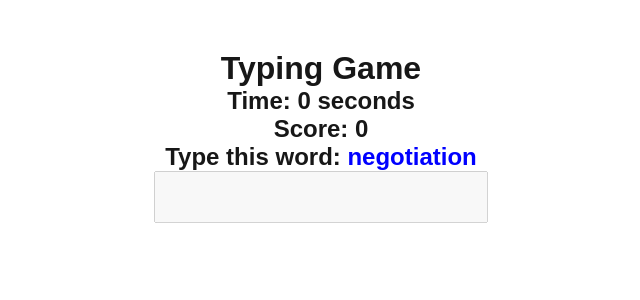
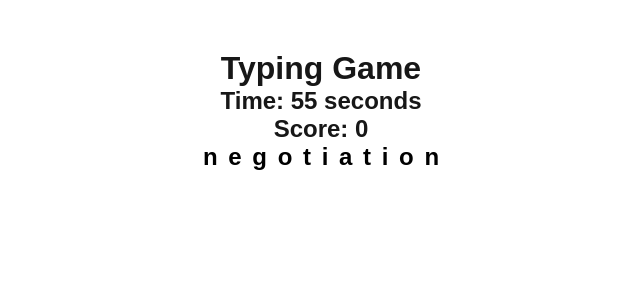
Before and after one commit to ryolingo/TOEIC-Typing-Game, a Next.js app: page /Game in a window 1280 px wide. Before the commit this address had no page. Shown: the top 300 px of the page, without its empty margins (319-959 px from the left). Built offline with nearby package versions, Linux system fonts and the light colour scheme.

Commit message:
inputをbox→の文字に変換

```diff
--- a/src/app/Game/page.tsx
+++ b/src/app/Game/page.tsx
@@ -1,25 +1,52 @@
 "use client";
 import { useRouter } from "next/navigation";
-import React, { useState, useEffect, useRef } from "react";
+import React, { useState, useEffect } from "react";
 import { wordsList } from "../conponents/WordList";
 
 const TypingGame = () => {
   // ゲームの状態
-  const [currentWord, setCurrentWord] = useState(""); // 現在の表示される単語
-  const [typedWord, setTypedWord] = useState(""); // プレイヤーが入力した単語
+  const [word, setWord] = useState("ESMAscript");
+  const [userInput, setUserInput] = useState(""); // ユーザーの入力を管理
   const [score, setScore] = useState(0); // スコア管理
   const [timer, setTimer] = useState(60); // タイマーを60秒に設定
   const router = useRouter();
 
-  // フォーカス管理用のref
-  const inputRef = useRef<HTMLInputElement>(null);
+  // ランダムな単語を設定する関数
+  const setRandomWord = () => {
+    const randomIndex = Math.floor(Math.random() * wordsList.length);
+    setWord(wordsList[randomIndex]);
+    setUserInput(""); // 新しい単語が来るたびにユーザー入力をリセット
+  };
+
+  // 単語の表示を作成
+  const renderWord = () => {
+    return word.split("").map((char, index) => {
+      let color = "black"; // 初期状態は黒色
+
+      // ユーザーが入力した文字と比較
+      if (index < userInput.length) {
+        if (char === userInput[index]) {
+          color = "green"; // 正解は緑色
+        } else {
+          color = "red"; // 不正解は赤色
+        }
+      }
+
+      return (
+        <span
+          key={index}
+          style={{ color, fontWeight: "bold", margin: "0 2px" }}
+        >
+          {index < userInput.length ? userInput[index] : char}{" "}
+          {/* 入力した文字を表示 */}
+        </span>
+      );
+    });
+  };
 
   // ゲーム開始時に最初の単語をセットし、タイマーを開始
   useEffect(() => {
     setRandomWord();
-    if (inputRef.current) {
-      inputRef.current.focus();
-    }
 
     const interval = setInterval(() => {
       setTimer((prev) => {
@@ -30,29 +57,38 @@ const TypingGame = () => {
         }
         return prev - 1;
       });
-    }, 10);
+    }, 1000);
 
     return () => clearInterval(interval); // クリーンアップ用
   }, []);
 
-  // 単語の生成
-  const setRandomWord = () => {
-    const randomIndex = Math.floor(Math.random() * wordsList.length);
-    setCurrentWord(wordsList[randomIndex]);
-    setTypedWord(""); // プレイヤーの入力をリセット
+  // キー入力処理
+  const handleKeyPress = (e: KeyboardEvent) => {
+    if (timer > 0 && e.key.length === 1) {
+      // タイマーが動いていて、1文字のキーが押された場合
+      const newUserInput = userInput + e.key;
+
+      // 入力が正しい場合のみ、ユーザー入力を更新
+      if (newUserInput.length <= word.length) {
+        setUserInput(newUserInput);
+      } else {
+      }
+
+      // 単語が完全に入力された場合、スコアを増やして新しい単語を設定
+      if (newUserInput === word) {
+        setScore((prevScore) => prevScore + 1);
+        setRandomWord();
+      }
+    }
   };
 
-  // キー入力ハンドラー
-  const handleChange = (e: React.ChangeEvent<HTMLInputElement>) => {
-    const value = e.target.value;
-    setTypedWord(value);
-
-    // 正解判定
-    if (value === currentWord) {
-      setScore(score + 1); // スコアを更新
-      setRandomWord(); // 次の単語に移行
-    }
-  };
+  // キー入力イベントを登録
+  useEffect(() => {
+    window.addEventListener("keypress", handleKeyPress);
+    return () => {
+      window.removeEventListener("keypress", handleKeyPress);
+    };
+  }, [userInput, timer]);
 
   return (
     <div style={{ textAlign: "center", marginTop: "50px" }}>
@@ -60,16 +96,8 @@ const TypingGame = () => {
       <h2>Time: {timer} seconds</h2>
       <h2>Score: {score}</h2>
       <h2>
-        Type this word: <span style={{ color: "blue" }}>{currentWord}</span>
+        <div>{renderWord()}</div>
       </h2>
-      <input
-        ref={inputRef}
-        type="text"
-        value={typedWord}
-        onChange={handleChange}
-        style={{ fontSize: "24px", padding: "10px" }}
-        disabled={timer === 0} // タイマーが0なら入力を無効化
-      />
     </div>
   );
 };
```
